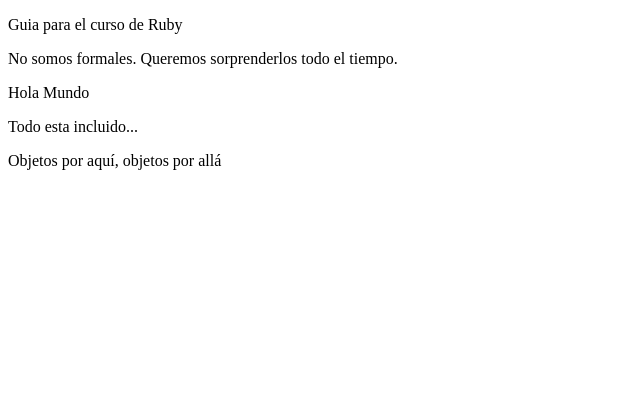
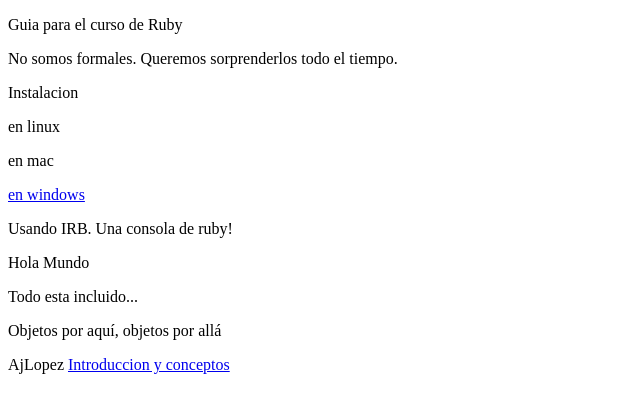
Before and after one commit to lmpetek/ruby, a plain HTML site: page temario_guia.html in a window 1280 px wide. Shown: the whole page, without its empty margins (0-640 px from the left). Drawn offline with Linux system fonts and the light colour scheme.

Commit message:
mejora en la pagina de presentación

```diff
--- a/temario_guia.html
+++ b/temario_guia.html
@@ -9,8 +9,19 @@
 
     <p>No somos formales. Queremos sorprenderlos todo el tiempo.</p>
 
+    <p>Instalacion </p>
+    <p>en linux</p>
+    <p>en mac</p>
+    <p><a href="http://rubyinstaller.org/">en windows</a></p>
+
+    <p>Usando IRB. Una consola de ruby!</p>
+
     <p>Hola Mundo</p>
     <p>Todo esta incluido...</p>
     <p>Objetos por aquí, objetos por allá</p>
+
+
+    <p> AjLopez <a href="https://github.com/ajlopez/AprendiendoRuby">Introduccion y conceptos</a> </p>
+
   </body>
 </html>
```
